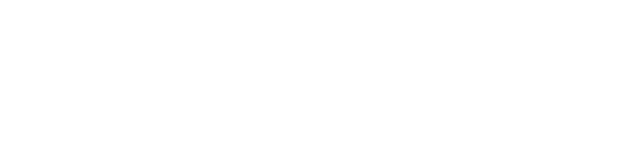
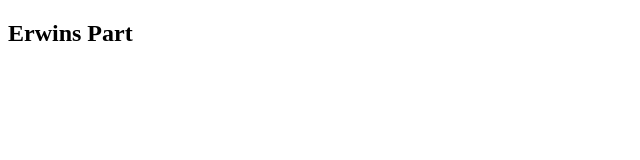
Before and after one commit to SiimonStark/SampleGroupWork, a plain HTML site: page index.html in a window 1280 px wide. Shown: the whole page, without its empty margins (0-640 px from the left). Drawn offline with Linux system fonts and the light colour scheme.

Commit message:
add erwins section

```diff
--- a/index.html
+++ b/index.html
@@ -1,15 +1,15 @@
 <!DOCTYPE html>
 <html lang="en">
+  <head>
+    <meta charset="UTF-8" />
+    <meta http-equiv="X-UA-Compatible" content="IE=edge" />
+    <meta name="viewport" content="width=device-width, initial-scale=1.0" />
+    <title>sample group work</title>
+  </head>
 
-<head>
-    <meta charset="UTF-8">
-    <meta http-equiv="X-UA-Compatible" content="IE=edge">
-    <meta name="viewport" content="width=device-width, initial-scale=1.0">
-    <title>sample group work</title>
-</head>
-
-<body>
-
-</body>
-
+  <body>
+    <section>
+      <h2>Erwins Part</h2>
+    </section>
+  </body>
 </html>
```
